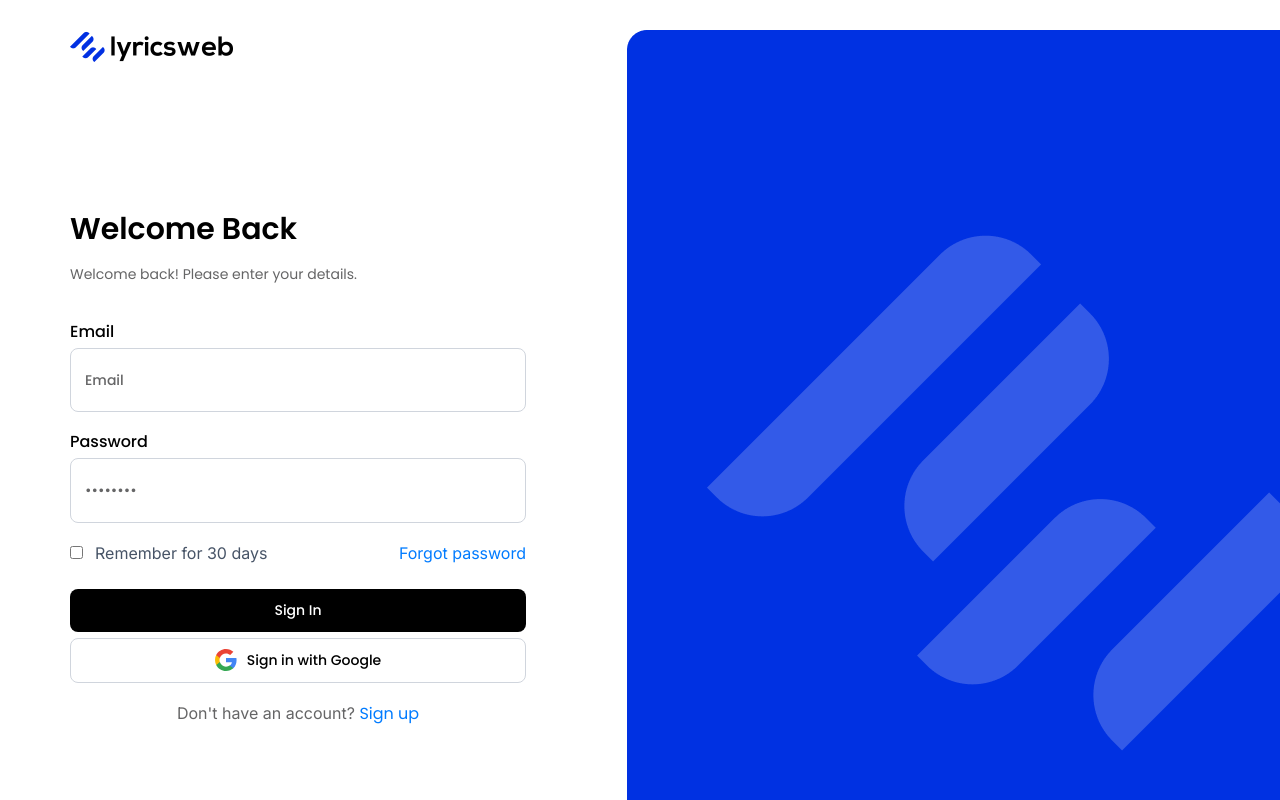
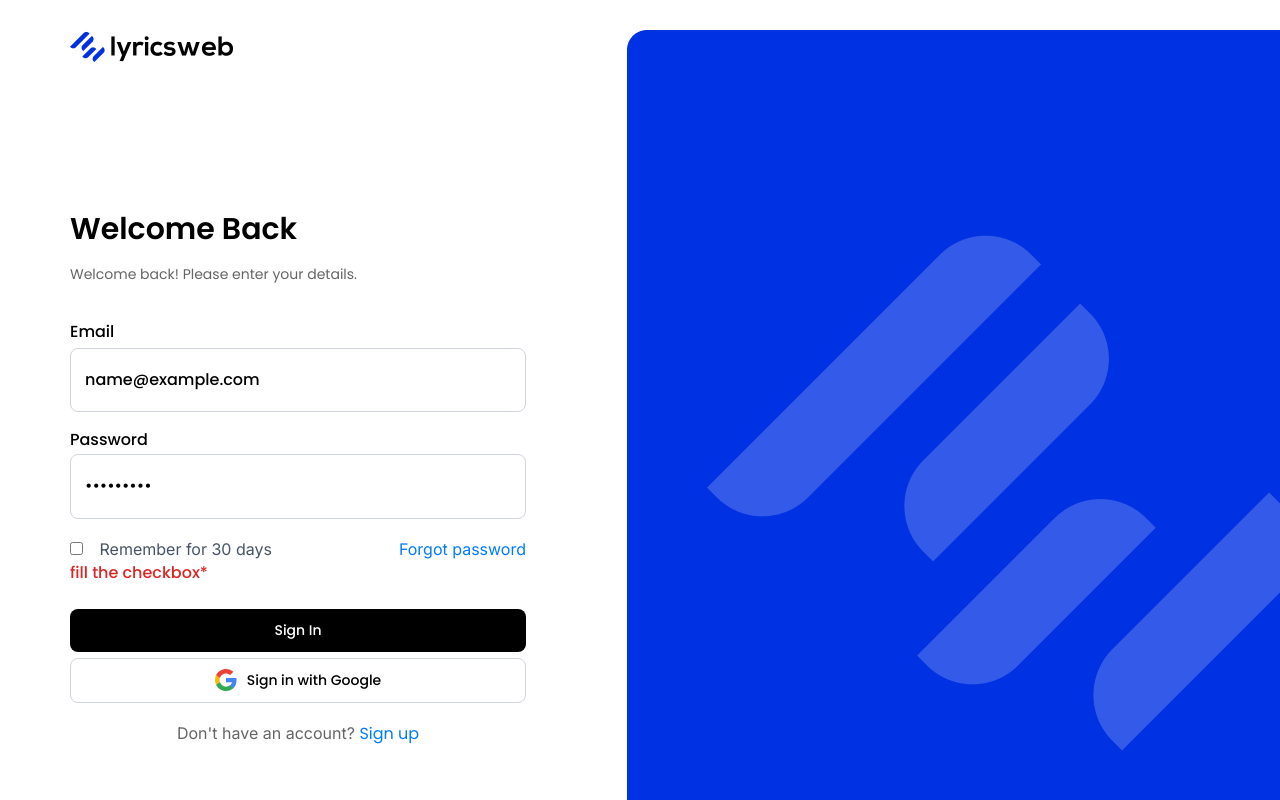
Before and after one commit to Deepakverma-556/assignment-test, a Next.js app: page / in a window 1280 px wide. Both pictures are taken after typing "name@example.com", "Sample123" into the empty fields and a click on the button "Sign In". Shown: the top 800 px of the page. Built offline with nearby package versions, Linux system fonts and the light colour scheme.

Commit message:
apply form validation

```diff
--- a/src/components/MyForm.tsx
+++ b/src/components/MyForm.tsx
@@ -7,12 +7,21 @@ const MyForm = () => {
   const myState = {
     email: "",
     password: "",
+    customCheckBox: false,
   };
   const [formValue, setFormValue] = useState(myState);
+  const [error, setError] = useState();
 
   function handleSubmit(e) {
     e.preventDefault();
-    setFormValue(myState);
+    const newError = {};
+    if (formValue.email === "") newError.email = "email is required*";
+    if (formValue.password === "") newError.password = "password is required*";
+    if (formValue.customCheckBox === false) newError.customCheckBox = "fill the checkbox*";
+    setError(newError);
+    if (Object.keys(newError).length === 0) {
+      setFormValue(myState);
+    }
   }
   return (
     <div className="pt-[30px] pb-56 max-sm:pt-8 max-sm:pb-24">
@@ -47,12 +56,13 @@ const MyForm = () => {
                 id="email"
                 type="email"
                 placeholder="Email"
-                className="border border-lightGray rounded-lg py-[21.34px] px-[14px] w-full mt-1 mb-[18px] outline-none placeholder:text-sm placeholder:leading-6 placeholder:text-gray"
-              />
+                className="border border-lightGray rounded-lg py-[21.34px] px-[14px] w-full mt-1 outline-none placeholder:text-sm placeholder:leading-6 placeholder:text-gray"
+              />{" "}
+              {error?.email && <p className="text-red-600">{error.email}</p>}
             </label>
             <label
               htmlFor="password"
-              className="font-medium text-base leading-5 cursor-pointer"
+              className="font-medium text-base leading-5 cursor-pointer flex flex-col mt-[18px]"
             >
               {" "}
               Password <br />
@@ -61,11 +71,15 @@ const MyForm = () => {
                 onChange={(e) =>
                   setFormValue({ ...formValue, password: e.target.value })
                 }
+                pattern=".{6,}"
                 id="password"
                 type="password"
                 placeholder="••••••••"
                 className="border border-lightGray rounded-lg py-[21.34px] px-[14px] w-full mt-1 outline-none placeholder:text-sm placeholder:leading-6 placeholder:text-gray"
               />
+              {error?.password && (
+                <p className="text-red-600">{error.password}</p>
+              )}
             </label>
             <div className="flex justify-between pt-[18px] max-sm:flex-wrap">
               <label
@@ -73,11 +87,23 @@ const MyForm = () => {
                 className="font-inter text-base leading-6 text-darkGray cursor-pointer"
               >
                 <input
+                  checked={formValue.customCheckBox}
+                  onChange={(e) =>
+                    setFormValue({
+                      ...formValue,
+                      customCheckBox: e.target.checked,
+                    })
+                  }
                   id="checkbox"
                   type="checkbox"
                   className="mr-3 cursor-pointer"
-                />
+                />{" "}
                 Remember for 30 days
+                {error?.customCheckBox && (
+                  <p className="text-red-600 font-medium">
+                    {error.customCheckBox}
+                  </p>
+                )}
               </label>
               <p className="font-inter cursor-pointer text-base leading-6 text-blue max-sm:pt-[14px]">
                 Forgot password
```
